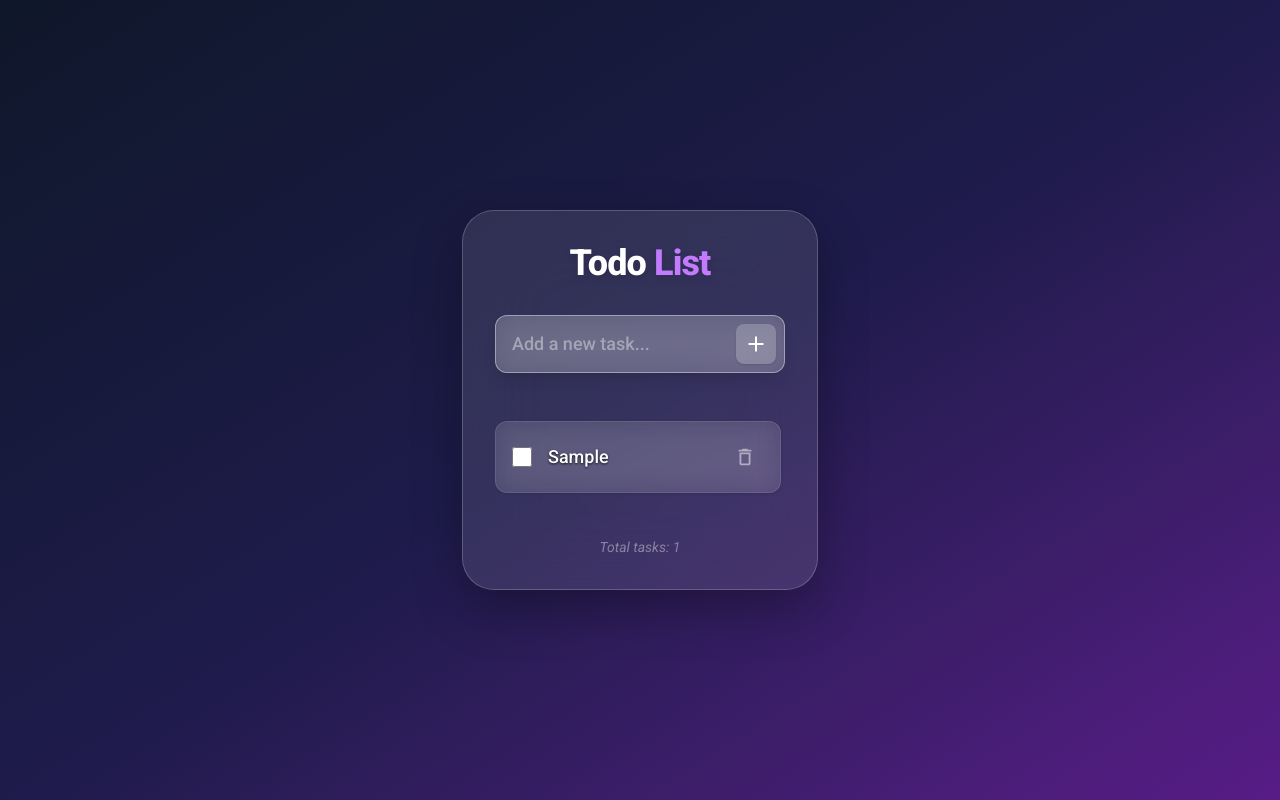
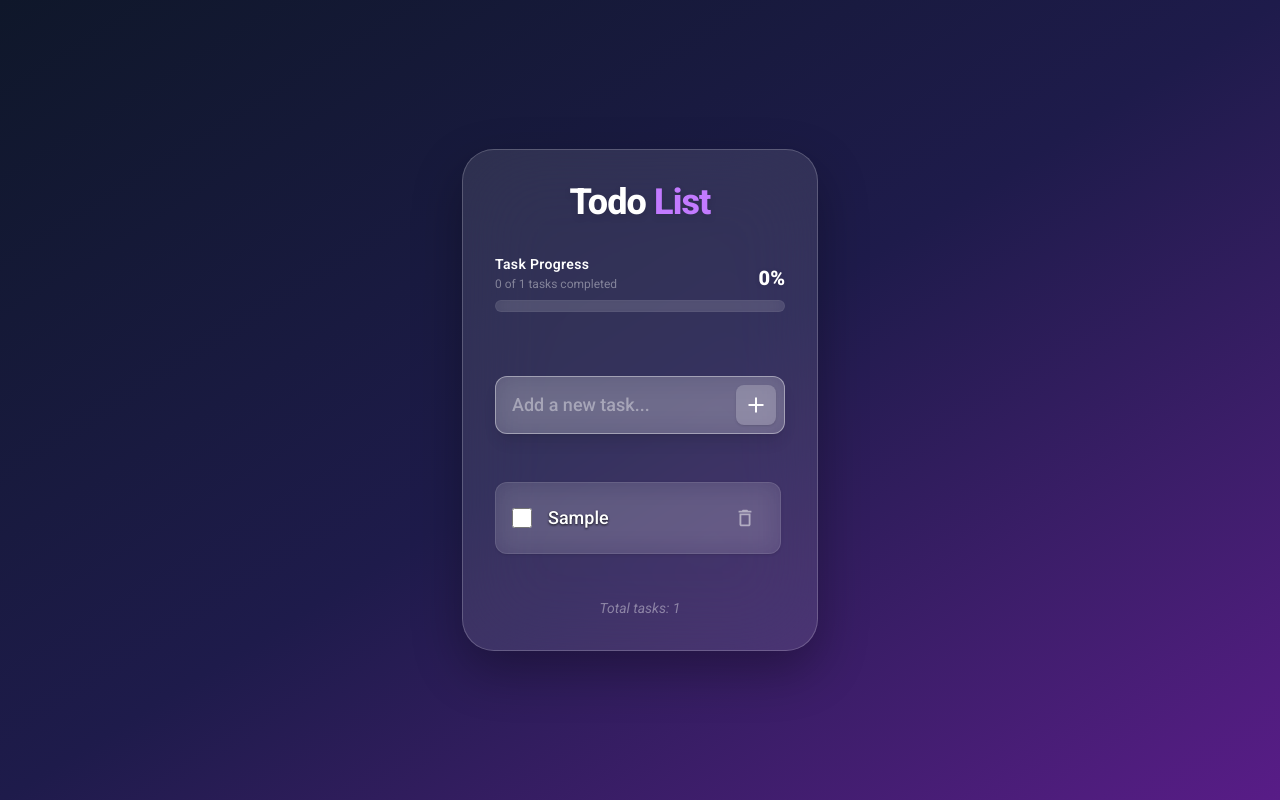
Before and after one commit to ImranAvenger/react-todo, a React (Vite) app: page / in a window 1280 px wide. Both pictures are taken after typing "Sample" into the empty fields and a click on the button "Add task". Built offline with nearby package versions, Linux system fonts and the light colour scheme.

Commit message:
feat: add ProgressBar component to display task completion progress

```diff
--- a/src/App.jsx
+++ b/src/App.jsx
@@ -1,4 +1,5 @@
 import { useEffect, useReducer } from "react";
+import ProgressBar from "./components/ProgressBar";
 import TodoInput from "./components/TodoInput";
 import TodoList from "./components/TodoList";
 
@@ -41,6 +42,8 @@ function App() {
           Todo <span className="text-purple-400">List</span>
         </h1>
 
+        <ProgressBar todoList={todoList.todos} />
+
         <div className="flex flex-col gap-2">
           <TodoInput dispatch={dispatch} />
           <div className="max-h-125 overflow-y-auto pr-1 custom-scrollbar">
--- /dev/null
+++ b/src/components/ProgressBar.jsx
@@ -0,0 +1,35 @@
+export default function ProgressBar({ todoList }) {
+  const totalTasks = todoList.length;
+  const completedTasks = todoList.filter((todo) => todo.completed).length;
+  const progress =
+    totalTasks === 0 ? 0 : Math.round((completedTasks / totalTasks) * 100);
+
+  if (totalTasks === 0) return null;
+
+  return (
+    <div className="mb-8 w-full animate-in fade-in slide-in-from-top duration-500">
+      <div className="flex justify-between items-end mb-2">
+        <div>
+          <h2 className="text-white text-sm font-semibold tracking-wide">
+            Task Progress
+          </h2>
+          <p className="text-white/40 text-xs mt-0.5">
+            {completedTasks} of {totalTasks} tasks completed
+          </p>
+        </div>
+        <div className="text-right">
+          <span className="text-xl font-black text-white drop-shadow-sm">
+            {progress}%
+          </span>
+        </div>
+      </div>
+
+      <div className="w-full h-3 bg-white/10 rounded-full overflow-hidden border border-white/5 backdrop-blur-sm p-0.5">
+        <div
+          className="h-full rounded-full bg-linear-to-r from-indigo-500 via-purple-500 to-pink-500 transition-all duration-700 ease-out shadow-[0_0_15px_rgba(168,85,247,0.4)]"
+          style={{ width: `${progress}%` }}
+        />
+      </div>
+    </div>
+  );
+}
```
